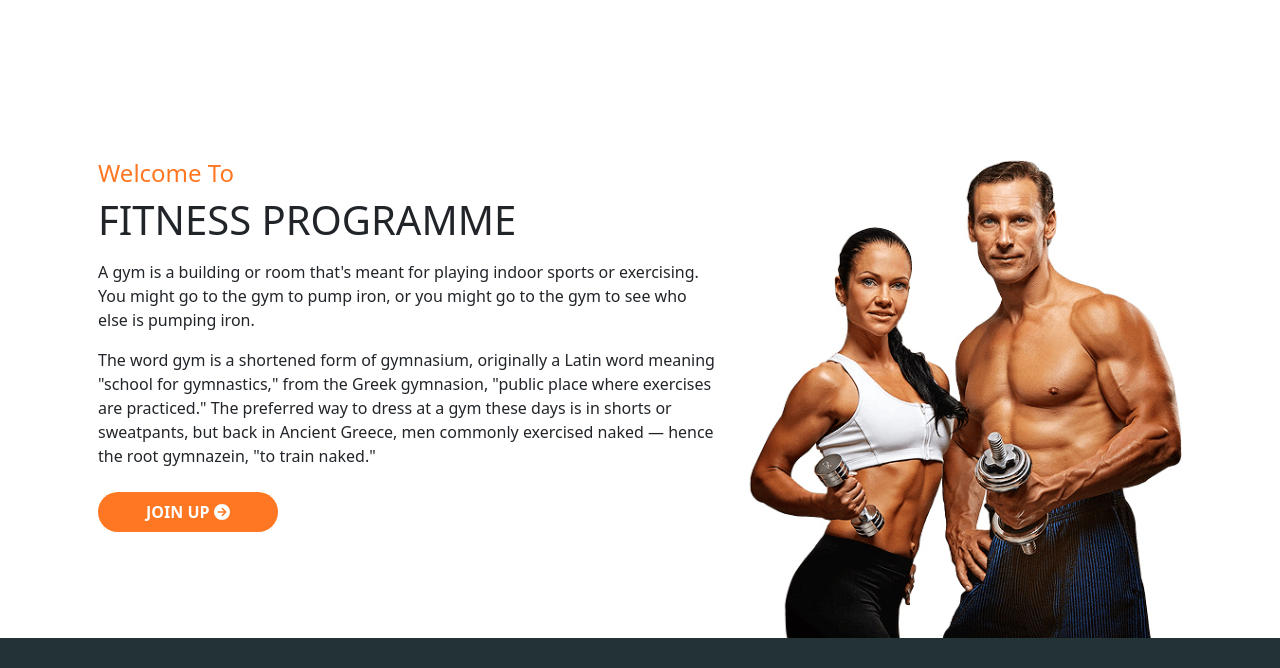
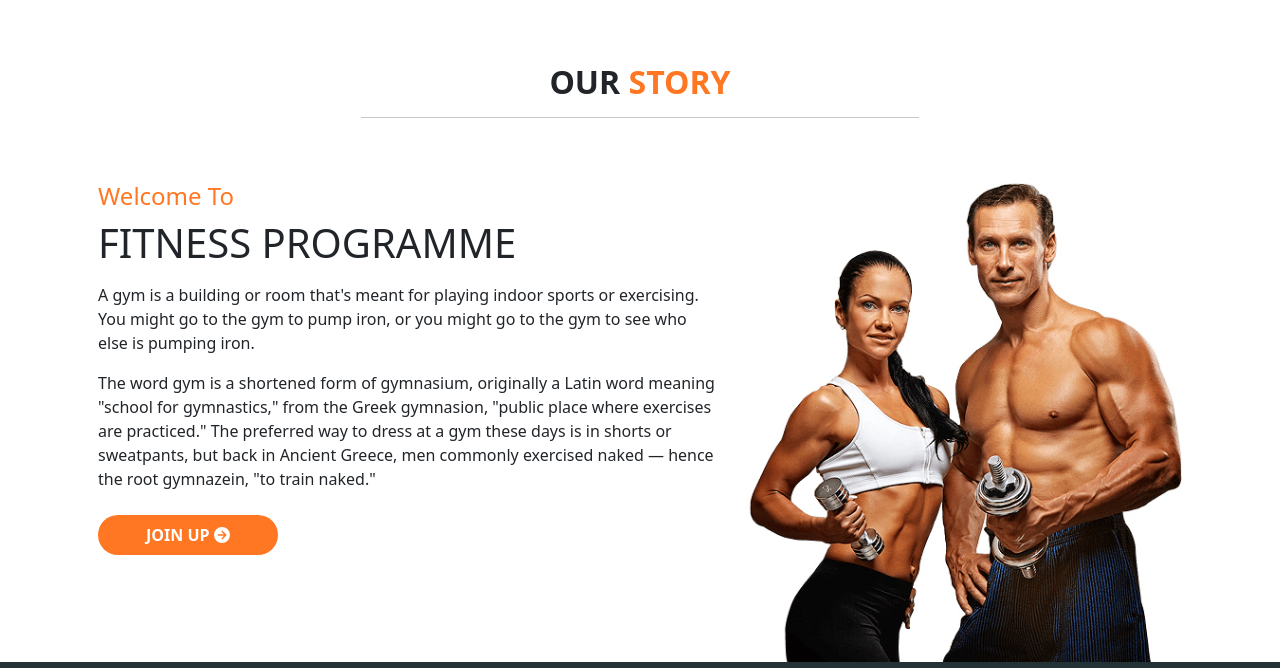
Before and after one commit to sayemhossain/fitness-center, a React (Create React App) app: page / in a window 1280 px wide. Shown: the part 2032-2700 px from the top of the page. Built offline with nearby package versions, Linux system fonts and the light colour scheme; no server answers.

Commit message:
everythig is done for assignment

```diff
--- a/src/components/Pages/Home/Info/Info.js
+++ b/src/components/Pages/Home/Info/Info.js
@@ -6,7 +6,13 @@ import { faCircleArrowRight } from "@fortawesome/free-solid-svg-icons";
 
 const Info = () => {
   return (
-    <div className="container mt-5">
+    <div className="container">
+      <div className="pb-5">
+        <h2 className="text-center fw-bold text-uppercase ">
+          Our <span style={{ color: "#ff7722" }}>Story</span>
+        </h2>
+        <hr className="w-50 mx-auto" />
+      </div>
       <div className="row px-3">
         <div className="col-lg-7 info-text">
           <div>
--- a/src/components/Pages/Home/Services/Services.js
+++ b/src/components/Pages/Home/Services/Services.js
@@ -14,7 +14,7 @@ const Services = () => {
           </h2>
           <hr className="w-50 mx-auto " />
         </div>
-        <div className="service-container container my-5">
+        <div className="service-container container py-3">
           {services.map((service) => (
             <Service key={service.id} service={service}></Service>
           ))}
--- a/src/components/Pages/Login/Login.js
+++ b/src/components/Pages/Login/Login.js
@@ -4,7 +4,10 @@ import "./Login.css";
 import googleImg from "../../../Images/google.svg";
 import { useState } from "react";
 import auth from "../../../firebase.init";
-import { useSignInWithEmailAndPassword } from "react-firebase-hooks/auth";
+import {
+  useSendPasswordResetEmail,
+  useSignInWithEmailAndPassword,
+} from "react-firebase-hooks/auth";
 import SocialMedia from "../SocialMedia/SocialMedia";
 
 const Login = () => {
@@ -12,6 +15,7 @@ const Login = () => {
   const [password, setPassword] = useState("");
   const [signInWithEmailAndPassword, user, loading, error] =
     useSignInWithEmailAndPassword(auth);
+  const [sendPasswordResetEmail] = useSendPasswordResetEmail(auth);
 
   const navigate = useNavigate();
   const location = useLocation();
@@ -32,6 +36,10 @@ const Login = () => {
     signInWithEmailAndPassword(email, password);
   };
 
+  const resetPassword = async () => {
+    await sendPasswordResetEmail(email);
+    alert("Sent email");
+  };
   if (user) {
     navigate(from, { replace: true });
   }
@@ -69,6 +77,16 @@ const Login = () => {
               </div>
               <p className="mt-2 text-danger">{error?.message}</p>
               {loading && <p className="text-success">Loading...</p>}
+              {error ? (
+                <p>
+                  Forget Password?{" "}
+                  <span onClick={resetPassword} className="text-danger">
+                    Reset Now
+                  </span>{" "}
+                </p>
+              ) : (
+                ""
+              )}
               <div className="col-12 text-center mt-4">
                 <button
                   type="submit"
```
